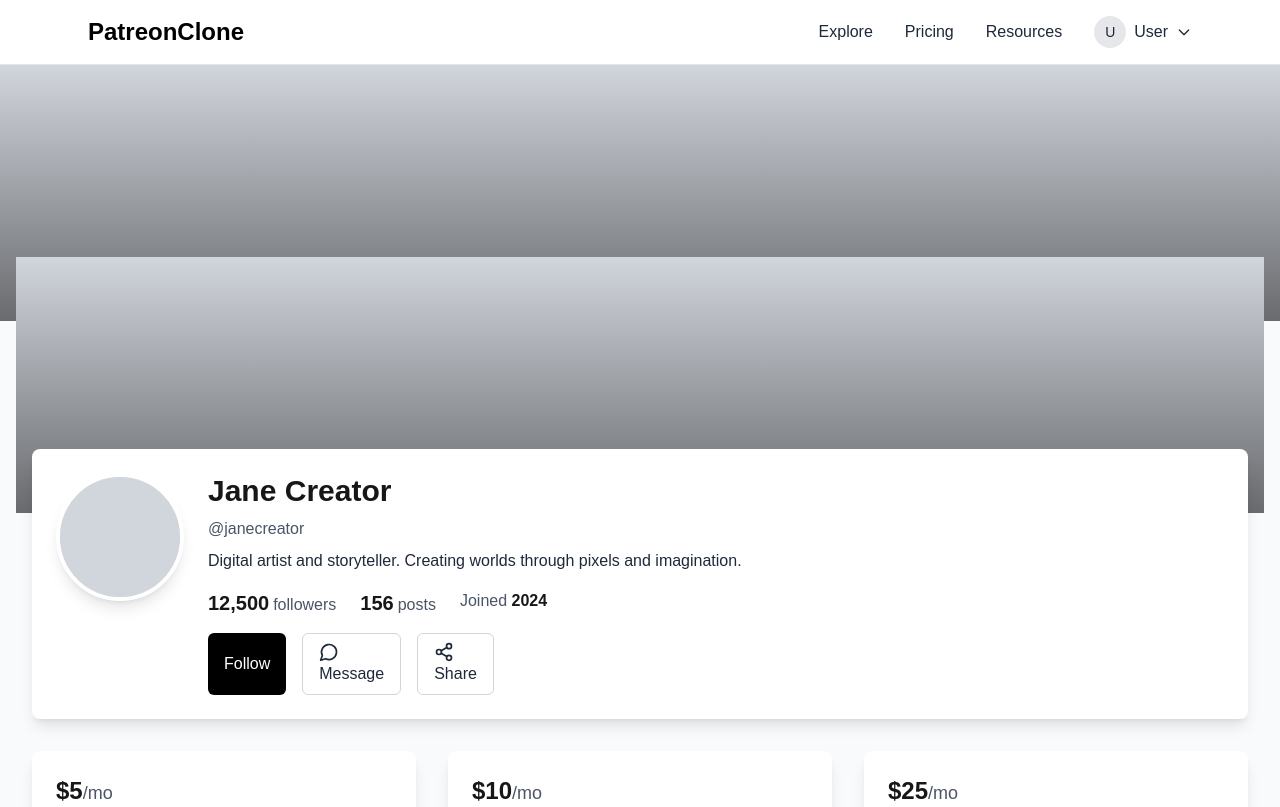
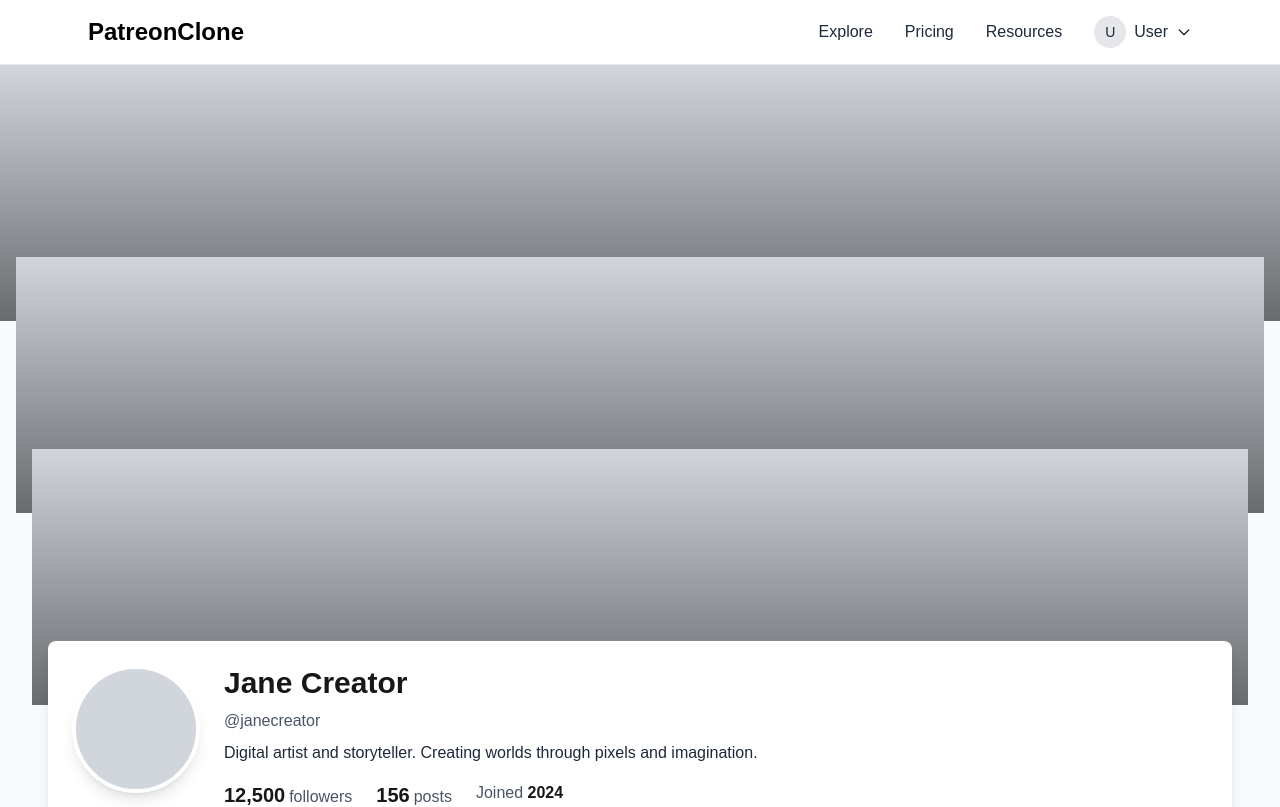
Before and after one commit to circuloponto/patreon_clone, a Next.js app: page /creator/1 in a window 1280 px wide. Shown: the top 807 px of the page. Built offline with nearby package versions, Linux system fonts and the light colour scheme.

Commit message:
Fix: Convert creator page to client component
- Added 'use client' directive
- Used useParams hook to get ID directly
- Created separate layout component
- Avoided server component type issues
- Simplified page structure

```diff
--- /dev/null
+++ b/src/app/(main)/creator/[id]/layout.tsx
@@ -0,0 +1,17 @@
+export default function CreatorLayout({
+  children,
+}: {
+  children: React.ReactNode;
+}) {
+  return (
+    <div className="min-h-screen bg-gray-50">
+      <div className="h-64 bg-gray-300 relative">
+        <div className="absolute inset-0 bg-gradient-to-t from-black/50 to-transparent" />
+      </div>
+
+      <div className="container mx-auto px-4 -mt-16 relative z-10">
+        {children}
+      </div>
+    </div>
+  );
+}
--- a/src/app/(main)/creator/[id]/page.tsx
+++ b/src/app/(main)/creator/[id]/page.tsx
@@ -1,10 +1,15 @@
+'use client';
+
+import { useParams } from 'next/navigation';
 import CreatorProfile from '@/components/creator/CreatorProfile';
 
-// Define the page component
-export default function CreatorPage({ params }: { params: { id: string } }) {
+export default function CreatorPage() {
+  const params = useParams();
+  const id = params?.id as string;
+
   // Simulate fetching creator data
   const creator = {
-    id: params.id,
+    id: id,
     name: "Jane Creator",
     handle: "@janecreator",
     bio: "Digital artist and storyteller. Creating worlds through pixels and imagination.",
```
